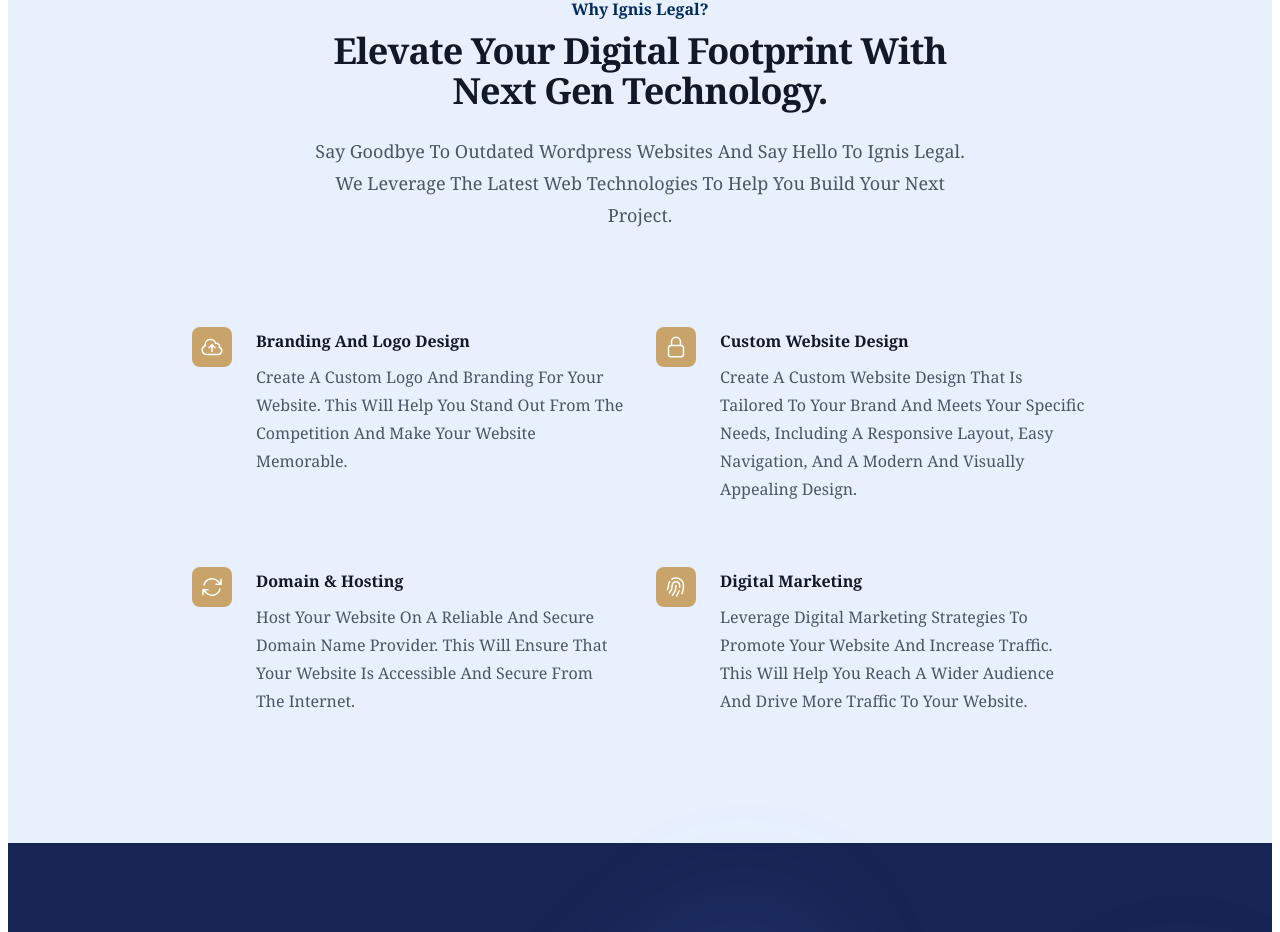
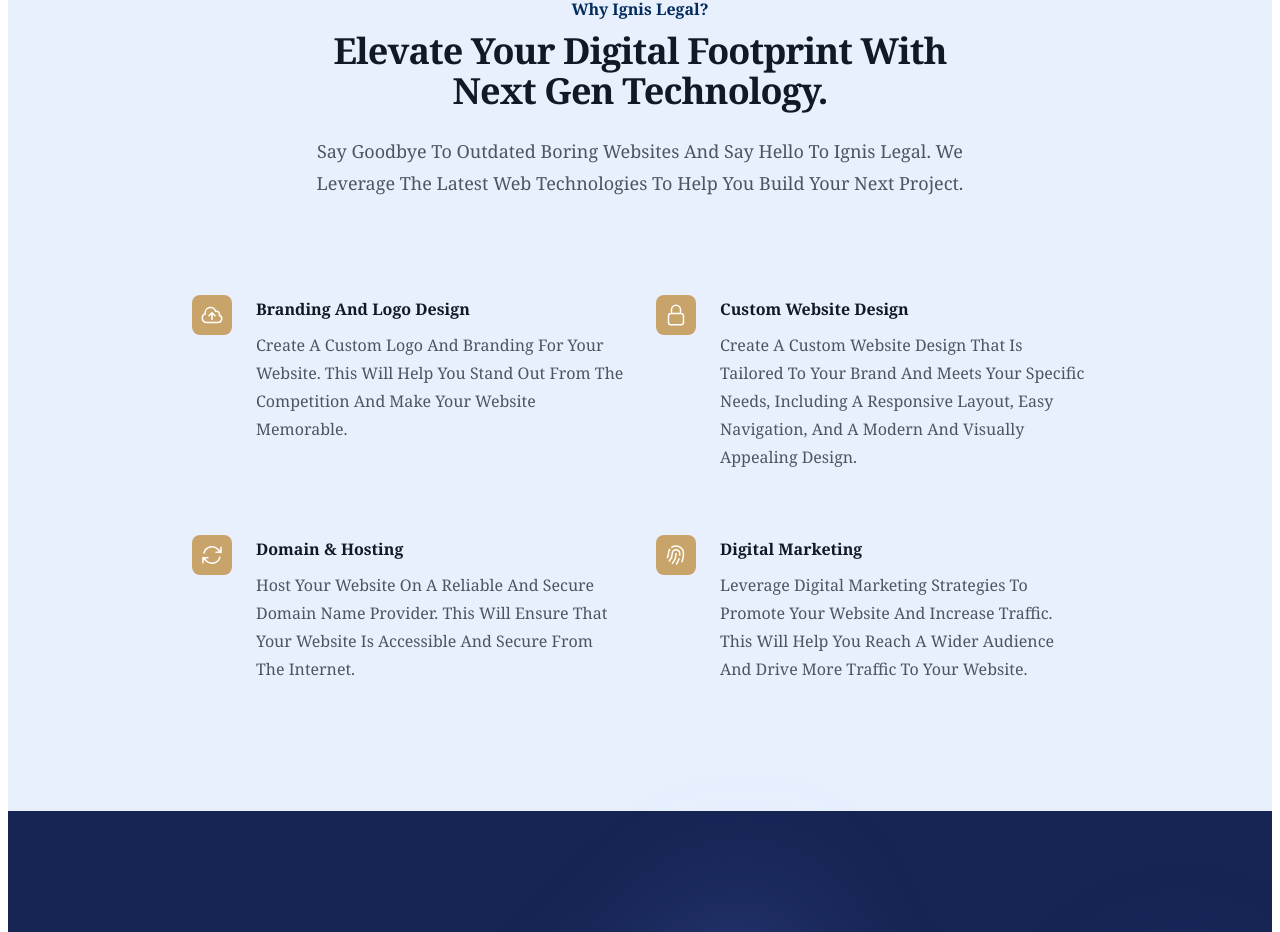
Before and after one commit to jaynielsingh/ignis-legal, a Next.js app: page / in a window 1280 px wide. Shown: the part 1059-1991 px from the top of the page. Built offline with nearby package versions, Linux system fonts and the light colour scheme.

Commit message:
update meta tags and favicon

```diff
--- a/src/app/_components/features.tsx
+++ b/src/app/_components/features.tsx
@@ -37,7 +37,7 @@
             Elevate your digital footprint with next gen technology.
           </p>
           <p className="mt-6 text-lg leading-8 text-gray-600">
-            Say goodbye to outdated wordpress websites and say hello to Ignis Legal.  We leverage the latest web technologies to help you build your next project.
+            Say goodbye to outdated boring websites and say hello to Ignis Legal.  We leverage the latest web technologies to help you build your next project.
           </p>
         </div>
         <div className="mx-auto mt-16 max-w-2xl sm:mt-20 lg:mt-24 lg:max-w-4xl">
--- a/src/app/layout.tsx
+++ b/src/app/layout.tsx
@@ -4,8 +4,8 @@
 import { type Metadata } from "next";
 
 export const metadata: Metadata = {
-  title: "Create T3 App",
-  description: "Generated by create-t3-app",
+  title: "Ignis Legal",
+  description: "Web design company for legal professionals specializing in modern, responsive websites that showcase your skills and attract potential clients.",
   icons: [{ rel: "icon", url: "/favicon.ico" }],
 };
 
```
Also changed, not shown: 1 other file (tests, documents, lock files or other folders).
